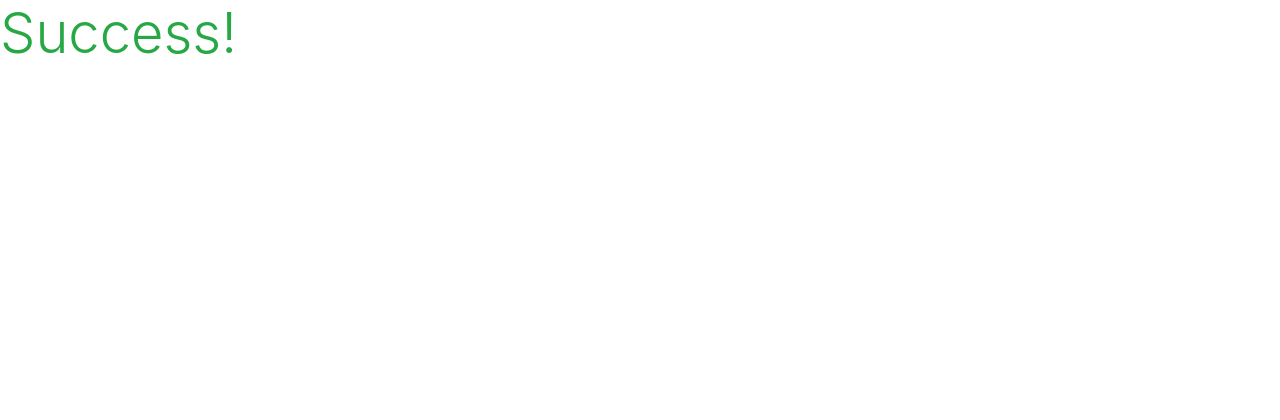
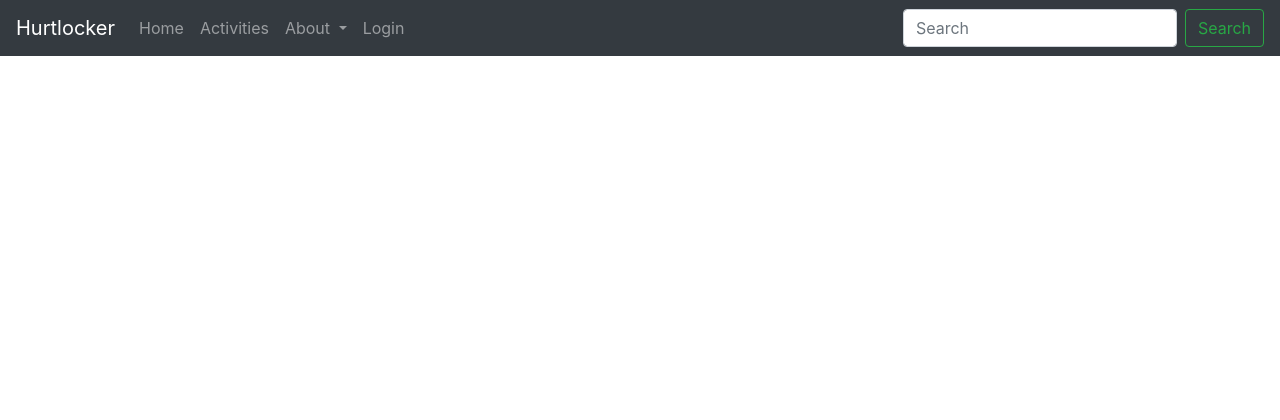
Before and after one commit to Code-Institute-Submissions/hjtb-Hurtlocker_OctResub, a Django app: page / in a window 1280 px wide. Shown: the top 420 px of the page. Before the commit the page ends 54 px from the top, so only its background shows below. Run offline with Django 3.2, Linux system fonts and the light colour scheme.

Commit message:
navbar set up

```diff
--- a/home/templates/home/index.html
+++ b/home/templates/home/index.html
@@ -1,6 +1,143 @@
-{% extends "base.html" %}
+{% extends 'base.html' %}
 {% load static %}
 
 {% block content %}
-    <h1 class="display-4 text-success">Success!</h1>
+<br>
+<br>
+<br>
+<br>
+<br>
+<br>
+<br>
+<br>
+<br>
+<br>
+<br>
+<br>
+<br>
+<br>
+<br>
+<br>
+<br>
+<br>
+<br>
+<br>
+<br>
+<br>
+<br>
+<br>
+<br>
+<br>
+<br>
+<br>
+<br>
+<br>
+<br>
+<br>
+<br>
+<br>
+<br>
+<br>
+<br>
+<br>
+<br>
+<br>
+<br>
+<br>
+<br>
+<br>
+<br>
+<br>
+<br>
+<br>
+<br>
+<br>
+<br>
+<br>
+<br>
+<br>
+<br>
+<br>
+<br>
+<br>
+<br>
+<br>
+<br>
+<br>
+<br>
+<br>
+<br>
+<br>
+<br>
+<br>
+<br>
+<br>
+<br>
+<br>
+<br>
+<br>
+<br>
+<br>
+<br>
+<br>
+<br>
+<br>
+<br>
+<br>
+<br>
+<br>
+<br>
+<br>
+<br>
+<br>
+<br>
+<br>
+<br>
+<br>
+<br>
+<br>
+<br>
+<br>
+<br>
+<br>
+<br>
+<br>
+<br>
+<br>
+<br>
+<br>
+<br>
+<br>
+<br>
+<br>
+<br>
+<br>
+<br>
+<br>
+<br>
+<br>
+<br>
+<br>
+<br>
+<br>
+<br>
+<br>
+<br>
+<br>
+<br>
+<br>
+<br>
+<br>
+<br>
+<br>
+<br>
+<br>
+<br>
+<br>
+<br>
+<br>
+<br>
+<br>
+<br>
+<br>
 {% endblock %}
--- a/home/views.py
+++ b/home/views.py
@@ -13,6 +13,18 @@ def club(request):
 
 
 def profile(request):
-    """ A view to return the club page """
+    """ A view to return the profile page """
 
     return render(request, 'profile.html')
+
+
+def login(request):
+    """ A view to return the login page """
+
+    return render(request, 'login.html')
+
+
+def register(request):
+    """ A view to return the register page """
+
+    return render(request, 'register.html')
--- a/templates/base.html
+++ b/templates/base.html
@@ -33,8 +33,8 @@
 
   <body>
 
-    <header class="container-fluid fixed-top">
-
+    <header>
+      {% include 'navbar.html' %}
     </header>
 
     {% if messages %}
--- /dev/null
+++ b/templates/navbar.html
@@ -0,0 +1,34 @@
+<nav class="navbar fixed-top navbar-expand-lg navbar-dark bg-dark">
+    <a class="navbar-brand" href="#">Hurtlocker</a>
+    <button class="navbar-toggler" type="button" data-toggle="collapse" data-target="#navbarSupportedContent" aria-controls="navbarSupportedContent" aria-expanded="false" aria-label="Toggle navigation">
+      <span class="navbar-toggler-icon"></span>
+    </button>
+
+    <div class="collapse navbar-collapse" id="navbarSupportedContent">
+      <ul class="navbar-nav mr-auto">
+        <li class="nav-item">
+          <a class="nav-link" href="#">Home <span class="sr-only">(current)</span></a>
+        </li>
+        <li class="nav-item">
+          <a class="nav-link" href="#">Activities</a>
+        </li>
+        <li class="nav-item dropdown">
+          <a class="nav-link dropdown-toggle" href="#" id="navbarDropdown" role="button" data-toggle="dropdown" aria-haspopup="true" aria-expanded="false">
+            About
+          </a>
+          <div class="dropdown-menu" aria-labelledby="navbarDropdown">
+            <a class="dropdown-item" href="#">Club Rules</a>
+            <a class="dropdown-item" href="#">Timetable</a>
+            <a class="dropdown-item" href="#">Contact</a>
+          </div>
+        </li>
+        <li class="nav-item">
+            <a class="nav-link" href="#">Login</a>
+        </li>
+      </ul>
+      <form class="form-inline my-2 my-lg-0">
+        <input class="form-control mr-sm-2" type="search" placeholder="Search" aria-label="Search">
+        <button class="btn btn-outline-success my-2 my-sm-0" type="submit">Search</button>
+      </form>
+    </div>
+  </nav>
```
Also changed, not shown: README.md.
